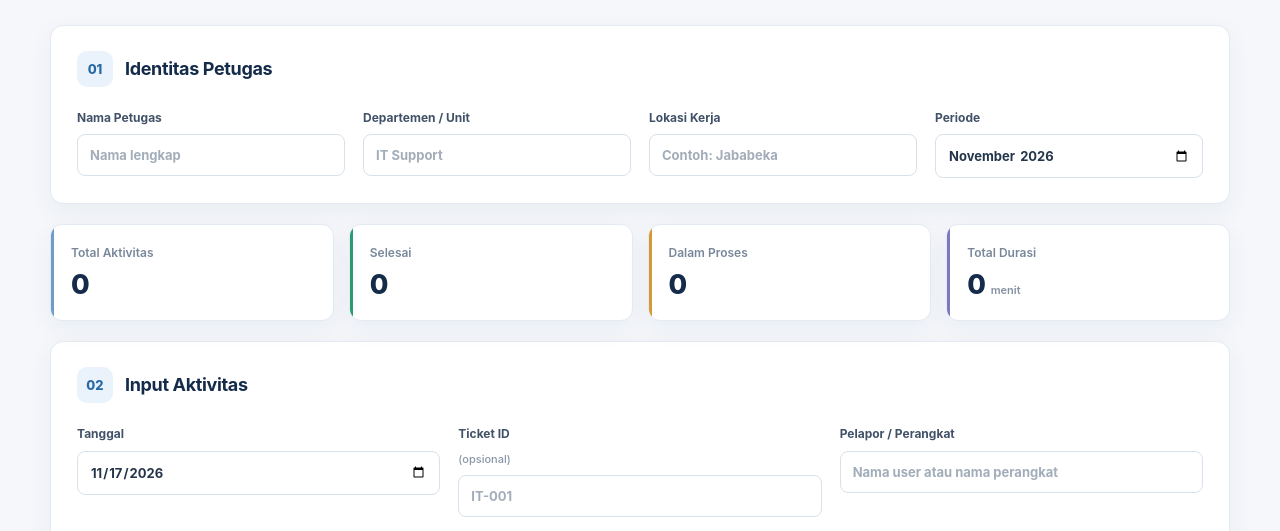
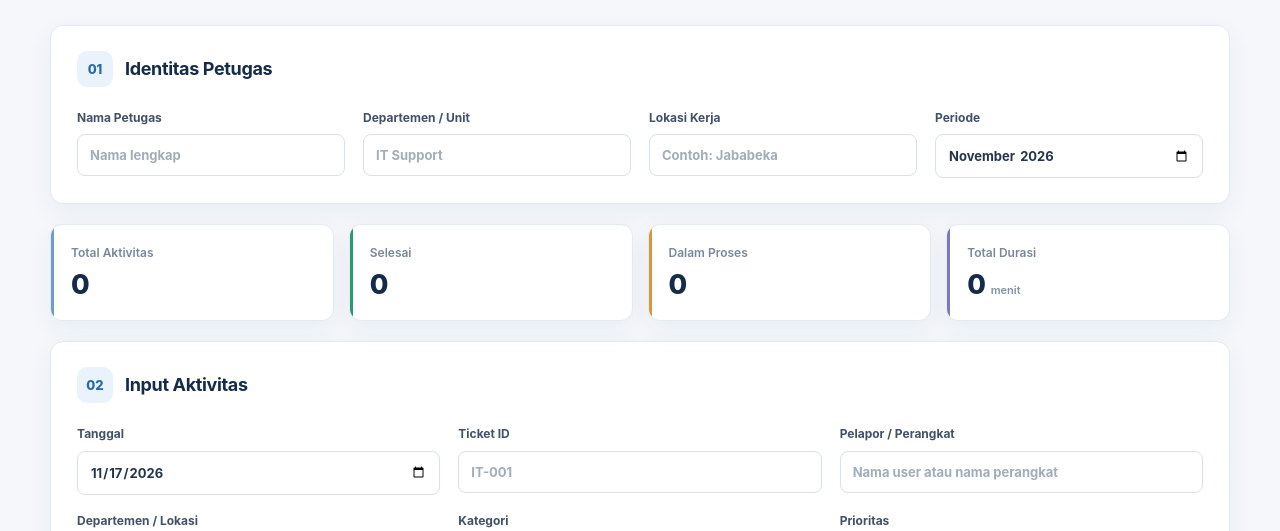
Before and after one commit to HilmanAmrullah/daily_logbook, a plain HTML site: page index.html in a window 1280 px wide. Shown: the part 208-739 px from the top of the page. Drawn offline with Linux system fonts and the light colour scheme.

Commit message:
Align Ticket ID field with other form inputs

```diff
--- a/index.html
+++ b/index.html
@@ -39,7 +39,7 @@
     <input id="editId" type="hidden">
     <div class="form-grid">
       <label>Tanggal<input id="date" type="date" required></label>
-      <label>Ticket ID <small>(opsional)</small><input id="ticket" placeholder="IT-001"></label>
+      <label>Ticket ID<input id="ticket" placeholder="IT-001"></label>
       <label>Pelapor / Perangkat<input id="reporter" placeholder="Nama user atau nama perangkat" required></label>
       <label>Departemen / Lokasi<input id="location" placeholder="Divisi atau lokasi perangkat"></label>
       <label>Kategori<select id="category"><option>Hardware</option><option>Software</option><option>Jaringan</option><option>Printer</option><option>Email / Akun</option><option>Instalasi</option><option>Maintenance</option><option>Akses / Permission</option><option>Lainnya</option></select></label>
```
